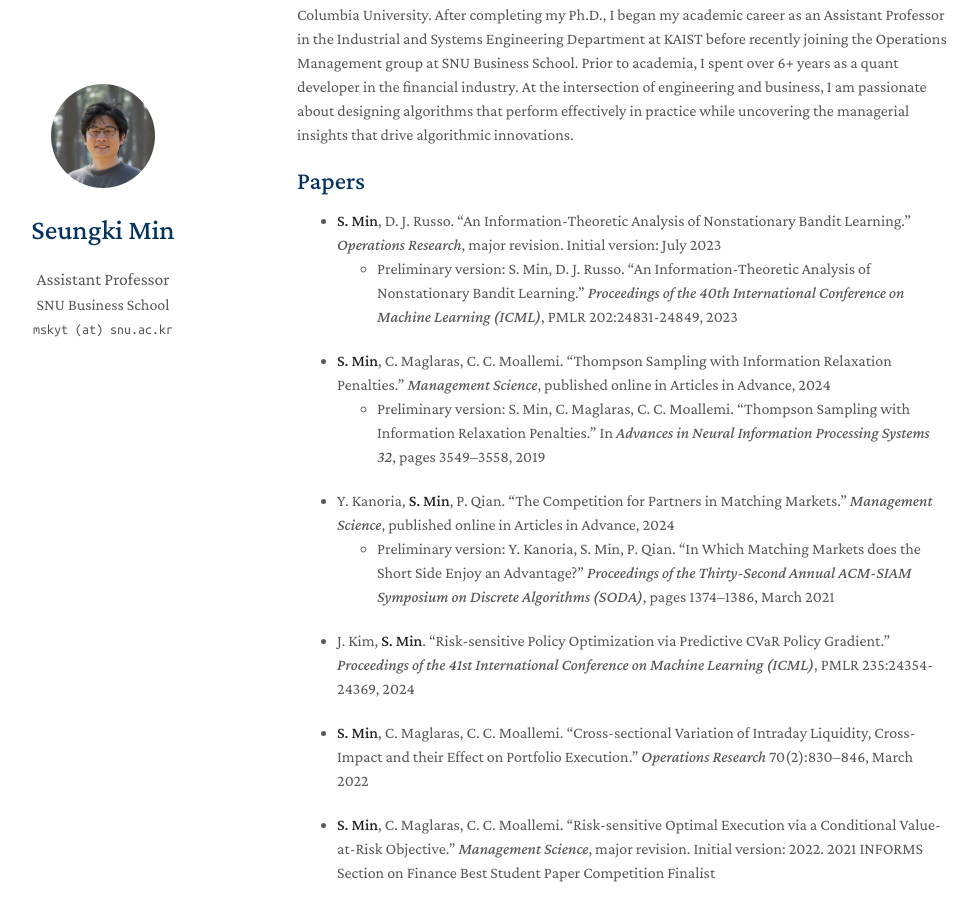
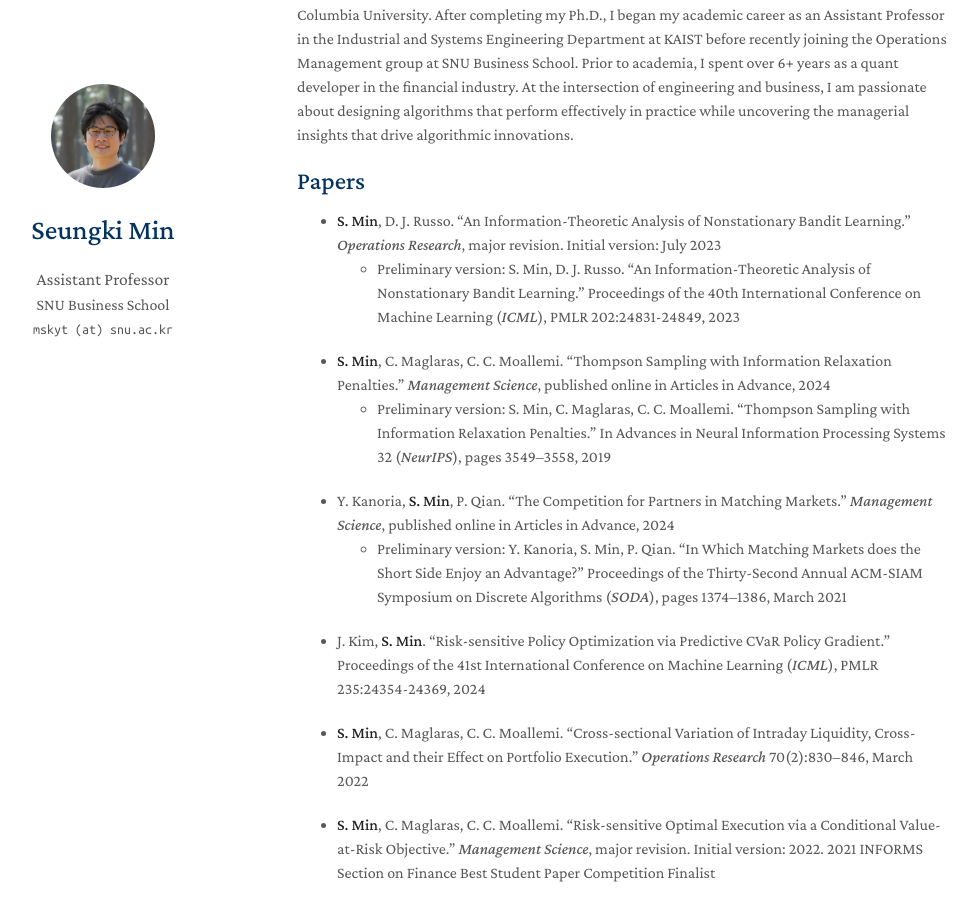
Before and after one commit to mskyt88/mskyt88.github.io, a Jekyll site: the page built from index.md, in a window 1280 px wide and 900 px high, scrolled down 246 px. Shown: the whole window, without its empty margins (173-1151 px from the left). Built offline with Jekyll 4.4.1, drawn with Linux system fonts in a browser that asks for light colours; a style sheet for code colours, icons or effects is not loaded; our own code applies the rules of GitHub Pages for plain Markdown files.

Commit message:
Update index.md

```diff
--- a/index.md
+++ b/index.md
@@ -13,15 +13,15 @@ I earned my undergraduate degree in Electrical Engineering from SNU and my Ph.D.
 ## Papers
 
 - **S. Min**, D. J. Russo. "An Information-Theoretic Analysis of Nonstationary Bandit Learning." *Operations Research*, major revision. Initial version: July 2023
-  - Preliminary version: S. Min, D. J. Russo. "An Information-Theoretic Analysis of Nonstationary Bandit Learning." *Proceedings of the 40th International Conference on Machine Learning (ICML)*, PMLR 202:24831-24849, 2023
+  - Preliminary version: S. Min, D. J. Russo. "An Information-Theoretic Analysis of Nonstationary Bandit Learning." Proceedings of the 40th International Conference on Machine Learning (*ICML*), PMLR 202:24831-24849, 2023
 
 - **S. Min**, C. Maglaras, C. C. Moallemi. "Thompson Sampling with Information Relaxation Penalties." *Management Science*, published online in Articles in Advance, 2024
-  - Preliminary version: S. Min, C. Maglaras, C. C. Moallemi. "Thompson Sampling with Information Relaxation Penalties." In *Advances in Neural Information Processing Systems 32*, pages 3549–3558, 2019
+  - Preliminary version: S. Min, C. Maglaras, C. C. Moallemi. "Thompson Sampling with Information Relaxation Penalties." In Advances in Neural Information Processing Systems 32 (*NeurIPS*), pages 3549–3558, 2019
 
 - Y. Kanoria, **S. Min**, P. Qian. "The Competition for Partners in Matching Markets." *Management Science*, published online in Articles in Advance, 2024
-  - Preliminary version: Y. Kanoria, S. Min, P. Qian. "In Which Matching Markets does the Short Side Enjoy an Advantage?" *Proceedings of the Thirty-Second Annual ACM-SIAM Symposium on Discrete Algorithms (SODA)*, pages 1374–1386, March 2021
+  - Preliminary version: Y. Kanoria, S. Min, P. Qian. "In Which Matching Markets does the Short Side Enjoy an Advantage?" Proceedings of the Thirty-Second Annual ACM-SIAM Symposium on Discrete Algorithms (*SODA*), pages 1374–1386, March 2021
 
-- J. Kim, **S. Min**. "Risk-sensitive Policy Optimization via Predictive CVaR Policy Gradient." *Proceedings of the 41st International Conference on Machine Learning (ICML)*, PMLR 235:24354-24369, 2024
+- J. Kim, **S. Min**. "Risk-sensitive Policy Optimization via Predictive CVaR Policy Gradient." Proceedings of the 41st International Conference on Machine Learning (*ICML*), PMLR 235:24354-24369, 2024
 
 - **S. Min**, C. Maglaras, C. C. Moallemi. "Cross-sectional Variation of Intraday Liquidity, Cross-Impact and their Effect on Portfolio Execution." *Operations Research* 70(2):830–846, March 2022
 
```
